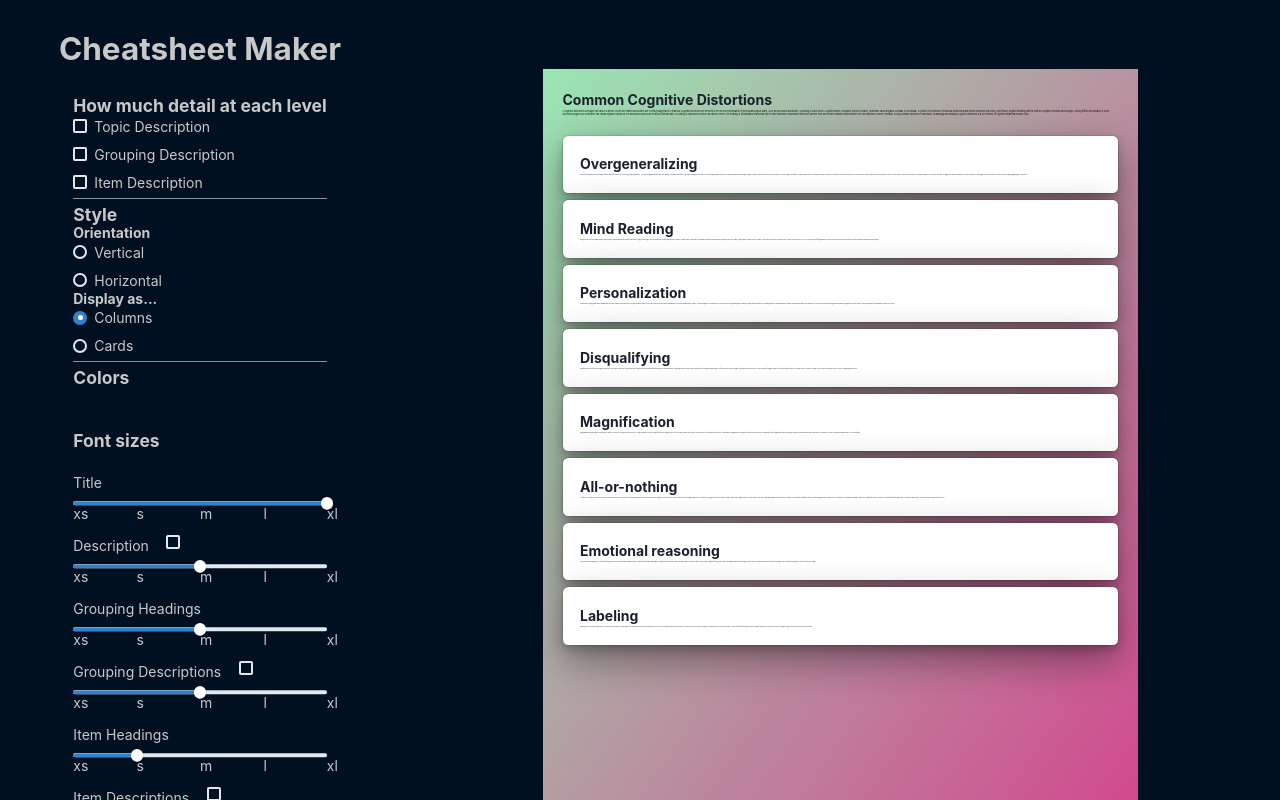
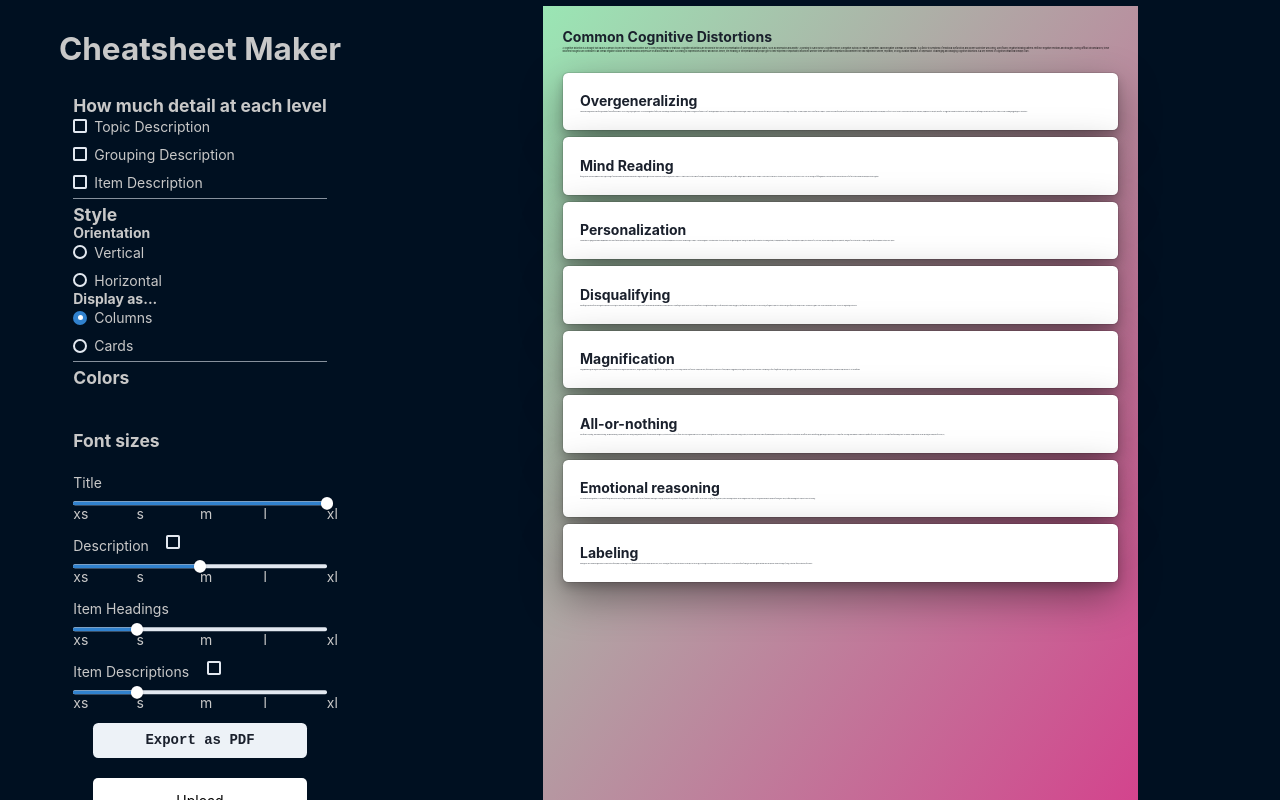
Before and after one commit to PelleSwelle/cheatsheet-maker, a React (Vite) app: page / in a window 1280 px wide. Shown: the top 800 px of the page. Built offline with nearby package versions, Linux system fonts and the light colour scheme; what @melloware/coloris would draw is missing.

Commit message:
only edit font sizes that exist

```diff
--- a/src/App.jsx
+++ b/src/App.jsx
@@ -21,6 +21,7 @@ import { Box, Divider, Heading } from '@chakra-ui/react';
 import {convertToChakraFontSize} from './utils/ConvertToChakraFontSize'
 import '@melloware/coloris/dist/coloris.css'
 import Coloris from '@melloware/coloris';
+import getDepth from './utils/getDepth';
 
 Coloris.init()
 Coloris({el: '.coloris'})
@@ -33,6 +34,7 @@ function App() {
         grouping: true,
         item: true
     })
+    const depth = getDepth(file)
 
     // VISUALISATION
     const [orientation, setOrientation] = useState('vertical');
@@ -125,6 +127,10 @@ function App() {
                         IsTogglable={true}
                         onChange={(value) => setFontSize({...fontSizes, topicDescription: convertToChakraFontSize(value)})}
                         />
+                    {
+                        depth > 2
+                        ?
+                        <>
                         <FontController
                             name={'Grouping Headings'}
                             value={fontSizes.groupingHeading}
@@ -134,6 +140,9 @@ function App() {
                             value={fontSizes.groupingDescription}
                             IsTogglable={true}
                             onChange={(value) => setFontSize({...fontSizes, groupingDescription: convertToChakraFontSize(value)})}/>
+                        </>
+                        : null
+                        }
                     <FontController
                         name={'Item Headings'}
                         value={fontSizes.itemHeading}
```
Lines whose indentation alone changed are shown as unchanged.
